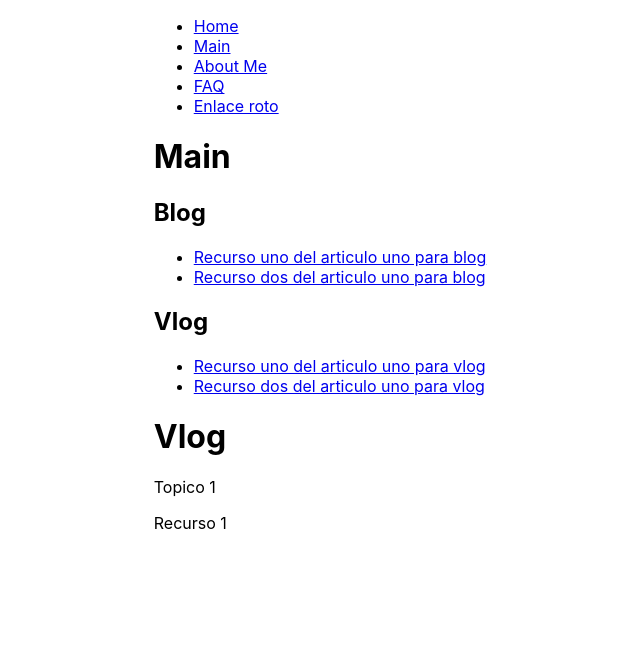
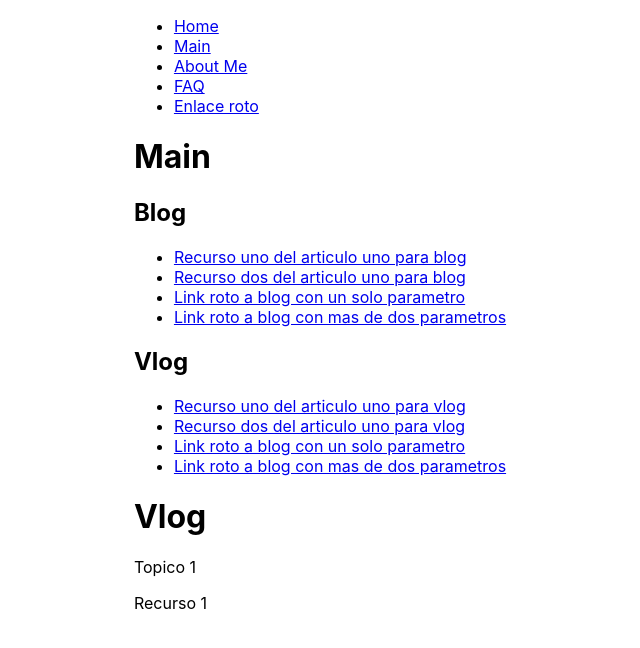
Before and after one commit to glorialunar/DigitalHouse, a React (Create React App) app in the folder mesitas/: page /main/vlog/1/1 in a window 1280 px wide. Shown: the top 648 px of the page, without its empty margins (320-960 px from the left). Built offline with nearby package versions, Linux system fonts and the light colour scheme; the HTML template or start-up script is replaced by a standard one.

Commit message:
Broken link

```diff
--- a/mesitas/src/react-router-dom/Main.jsx
+++ b/mesitas/src/react-router-dom/Main.jsx
@@ -17,6 +17,16 @@ function Main() {
                         Recurso dos del articulo uno para blog
                     </Link>
                 </li>
+                <li>
+                    <Link to={"/main/blog/brokenlink"}>
+                        Link roto a blog con un solo parametro
+                    </Link>
+                </li>
+                <li>
+                    <Link to={"/main/blog/bro-ken-link"}>
+                        Link roto a blog con mas de dos parametros
+                    </Link>
+                </li>
             </ul>
 
             <h2>Vlog</h2>
@@ -31,9 +41,17 @@ function Main() {
                         Recurso dos del articulo uno para vlog
                     </Link>
                 </li>
+                <li>
+                    <Link to={"/main/blog/brokenlink"}>
+                        Link roto a blog con un solo parametro
+                    </Link>
+                </li>
+                <li >
+                    <Link to={"/main/blog/bro-ken-link"}>
+                        Link roto a blog con mas de dos parametros
+                    </Link>
+                </li>
             </ul>
-
-
 
             <Outlet/>
         </div>
--- a/mesitas/src/react-router-dom/Vlog.jsx
+++ b/mesitas/src/react-router-dom/Vlog.jsx
@@ -1,4 +1,4 @@
-import { Link, useParams } from "react-router-dom";
+import { useParams } from "react-router-dom";
 
 function Vlog() {
     let { id, resourceId } = useParams();
```
